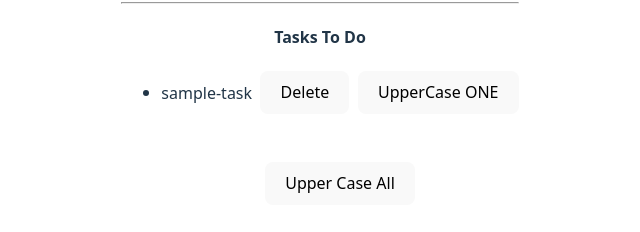
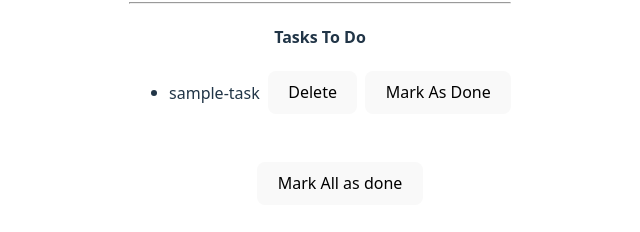
Before and after one commit to Manojdhage-git/React, a React (Vite) app in the folder React-2/: page / in a window 1280 px wide. Shown: the part 338-570 px from the top of the page, without its empty margins (320-960 px from the left). Built offline with nearby package versions, Linux system fonts and the light colour scheme.

Commit message:
mark as done

```diff
--- a/React-2/src/ToDoList.jsx
+++ b/React-2/src/ToDoList.jsx
@@ -2,12 +2,12 @@
 import { v4 as uuidv4 } from 'uuid';
 
 export default function ToDoList(){
-    let [todos,setTodos] = useState([{task:"sample-task", id:uuidv4()}]);
+    let [todos,setTodos] = useState([{task:"sample-task", id:uuidv4(), isDone:false}]);
     let [newTodo, setNewTodo] = useState("");
 
     let addNewTodo = () => {
         setTodos((prevTodos) => {
-            return [...prevTodos, { task: newTodo, id: uuidv4() }];
+            return [...prevTodos, { task: newTodo, id: uuidv4(), isDone: false }];
             // Create a new todo with a unique ID
     });
         setNewTodo(""); // Clear the input field after adding the task
@@ -23,21 +23,21 @@
 
     }
 
-    let upperCaseAll = () => {
+    let markAllDone = () => {
         setTodos((prevTodos) => {
             return prevTodos.map((todo) => ({
                 ...todo,
-                task: todo.task.toUpperCase()
+                isDone: true // Mark all todos as done
             }));
         });
 
     }
 
-    let upperCaseOne = (id) => {
+    let markAsDone = (id) => {
         setTodos((prevTodos) => {
             return prevTodos.map((todo) => {
                 if (todo.id === id) {
-                    return { ...todo, task: todo.task.toUpperCase() };
+                    return { ...todo, isDone:true };
                 }
                 return todo;
             });
@@ -61,16 +61,16 @@
             <ul>
                 {todos.map((todo) => (
                     <li key={todo.id}>
-                    <span>{todo.task}</span>
+                    <span style={todo.isDone ? {textDecorationLine:"line-through"}:{}}>{todo.task}</span>
                     &nbsp;&nbsp;
                     <button onClick={()=>deleteTodo(todo.id)}>Delete</button>
                     &nbsp;&nbsp;
-                     <button onClick={()=>upperCaseOne(todo.id)}>UpperCase ONE</button>
+                     <button onClick={()=>markAsDone(todo.id)}>Mark As Done</button>
                     </li>
                 ))}
                 <br />
                 <br />
-                <button onClick={upperCaseAll}>Upper Case All</button>
+                <button onClick={markAllDone}>Mark All as done</button>
             </ul>
         </div>
     )
```
